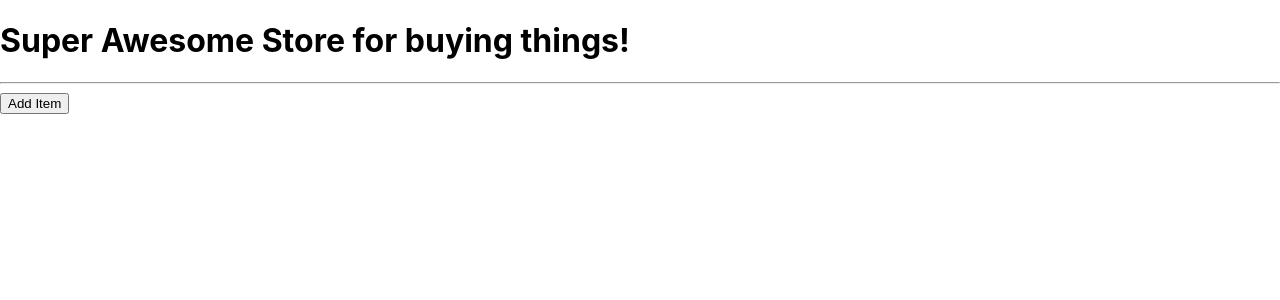
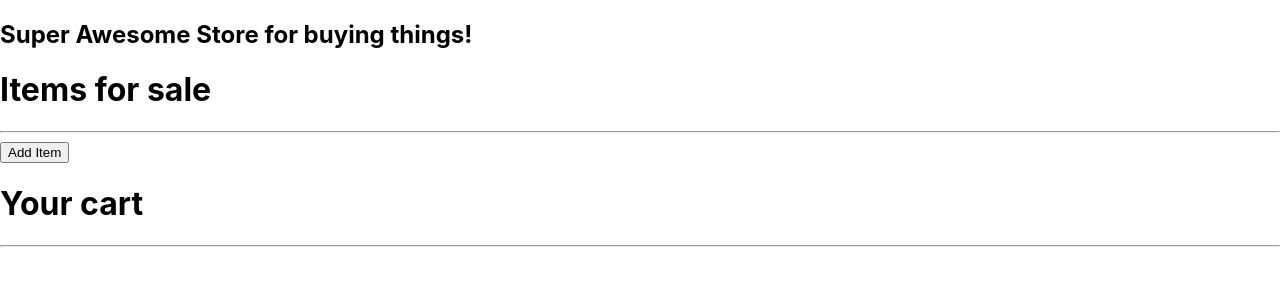
Before and after one commit to murphynd/merchshop, a React (Create React App) app: page / in a window 1280 px wide. Shown: the top 300 px of the page. Built offline with nearby package versions, Linux system fonts and the light colour scheme.

Commit message:
cart build

```diff
--- a/src/components/App.js
+++ b/src/components/App.js
@@ -12,3 +12,8 @@ function App() {
 }
 
 export default App;
+
+//TOMORROW
+// figure out unique id for items added to cart - thought on filter if when items are created they have unique id.
+// change widget to show number vs listing the bananas
+// styling
--- /dev/null
+++ b/src/components/CartList.js
@@ -0,0 +1,23 @@
+import React from 'react';
+import PropTypes from "prop-types";
+
+function CartList(props) {
+  return (
+    <React.Fragment>
+      <h1>Your cart</h1>
+      <hr />
+      <ul>
+        {props.itemList.map((item) =>
+          <li>{item.name} <button onClick={() => props.onClickingCancelOrder(item.id)}>Cancel Order</button> </li>
+        )}
+      </ul>
+
+    </React.Fragment>
+  );
+}
+
+CartList.propTypes = {
+  itemList: PropTypes.array
+};
+
+export default CartList;
--- a/src/components/Header.js
+++ b/src/components/Header.js
@@ -2,7 +2,7 @@ import React from "react";
 
 function Header() {
   return (
-    <h1>Super Awesome Store for buying things!</h1>
+    <h2>Super Awesome Store for buying things!</h2>
   );
 }
 
--- a/src/components/Item.js
+++ b/src/components/Item.js
@@ -13,9 +13,9 @@ function Item(props) {
 }
 
 Item.propTypes = {
-  names: PropTypes.string.isRequired,
-  description: PropTypes.string.isRequired,
-  quantity: PropTypes.string,
+  name: PropTypes.string,
+  description: PropTypes.string,
+  quantity: PropTypes.number,
   id: PropTypes.string,
   whenItemClicked: PropTypes.func
 };
--- a/src/components/ItemDetail.js
+++ b/src/components/ItemDetail.js
@@ -11,7 +11,7 @@ function ItemDetail(props) {
       <p><em>{item.description}</em></p>
       <button onClick={props.onClickingEdit}>Update Item</button>
       <button onClick={() => onClickingDelete(item.id)}>Close Item</button>
-      {item.quantity > 0 && // this is and if statement in JSX
+      {item.quantity > 0 && // this is an if statement in JSX
         <button onClick={() => onClickingBuy(item.id)}>Buy an Item</button>
       }
       <button onClick={() => onClickingRestock(item.id)}>Restock Item</button>
--- a/src/components/ItemList.js
+++ b/src/components/ItemList.js
@@ -5,6 +5,7 @@ import PropTypes from "prop-types";
 function ItemList(props) {
   return (
     <React.Fragment>
+      <h1>Items for sale</h1>
       <hr />
       {props.itemList.map((item) =>
         <Item
--- a/src/components/NewItemForm.js
+++ b/src/components/NewItemForm.js
@@ -6,6 +6,8 @@ import ReusableForm from './ReusableForm';
 function NewItemForm(props) {
   return (
     <React.Fragment>
+      <h1>add a new item
+      </h1>
       <ReusableForm
         formSubmissionHandler={handleNewItemFormSubmission}
         buttonText="Add Item" />
--- a/src/components/ReusableForm.js
+++ b/src/components/ReusableForm.js
@@ -12,7 +12,7 @@ function ReusableForm(props) {
         <input
           type='number'
           name='quantity'
-          placeholder='0'
+          defaultValue="0"
           min="0" />
         <textarea
           name='description'
--- a/src/components/StoreControl.js
+++ b/src/components/StoreControl.js
@@ -3,6 +3,7 @@ import NewItemForm from './NewItemForm';
 import ItemList from './ItemList';
 import ItemDetail from './ItemDetail';
 import EditItemForm from './EditItemForm';
+import CartList from './CartList';
 
 class StoreControl extends React.Component {
 
@@ -12,7 +13,8 @@ class StoreControl extends React.Component {
       visible: false,
       masterItemList: [],
       selectedItem: null,
-      editing: false
+      editing: false,
+      cartList: []
     }
     this.handleClick = this.handleClick.bind(this);
   }
@@ -70,13 +72,29 @@ class StoreControl extends React.Component {
   handleBuyClick = (id) => {
     const selectedItem = this.state.masterItemList.filter(item => item.id === id)[0];
     selectedItem.quantity -= 1;
-    this.setState({});
+    const newCartList = this.state.cartList.concat(selectedItem);
+    this.setState({
+      cartList: newCartList
+    });
   }
 
   handleRestockClick = (id) => {
     const selectedItem = this.state.masterItemList.filter(item => item.id === id)[0];
     selectedItem.quantity += 1;
     this.setState({});
+  }
+
+  handleCancelOrderClick = (id) => {
+    const selectedItem = this.state.masterItemList.filter(item => item.id === id)[0];
+    selectedItem.quantity += 1;
+    console.log(selectedItem.name)
+    console.log(this.cartList)
+    const index = this.cartList.findIndex(x => x.name === selectedItem.name);
+    console.log(index)
+    const newCartList = this.state.cartList.slice(0, index);
+    this.setState({
+      cartList: newCartList
+    });
   }
 
 
@@ -114,6 +132,9 @@ class StoreControl extends React.Component {
       <React.Fragment>
         {currentlyVisibleState}
         <button onClick={this.handleClick}>{buttonText}</button>
+        <CartList
+          itemList={this.state.cartList}
+          onClickingCancelOrder={this.handleCancelOrderClick} />
       </React.Fragment>
     );
   }
```
Also changed, not shown: 1 other file (tests, documents, lock files or other folders).
